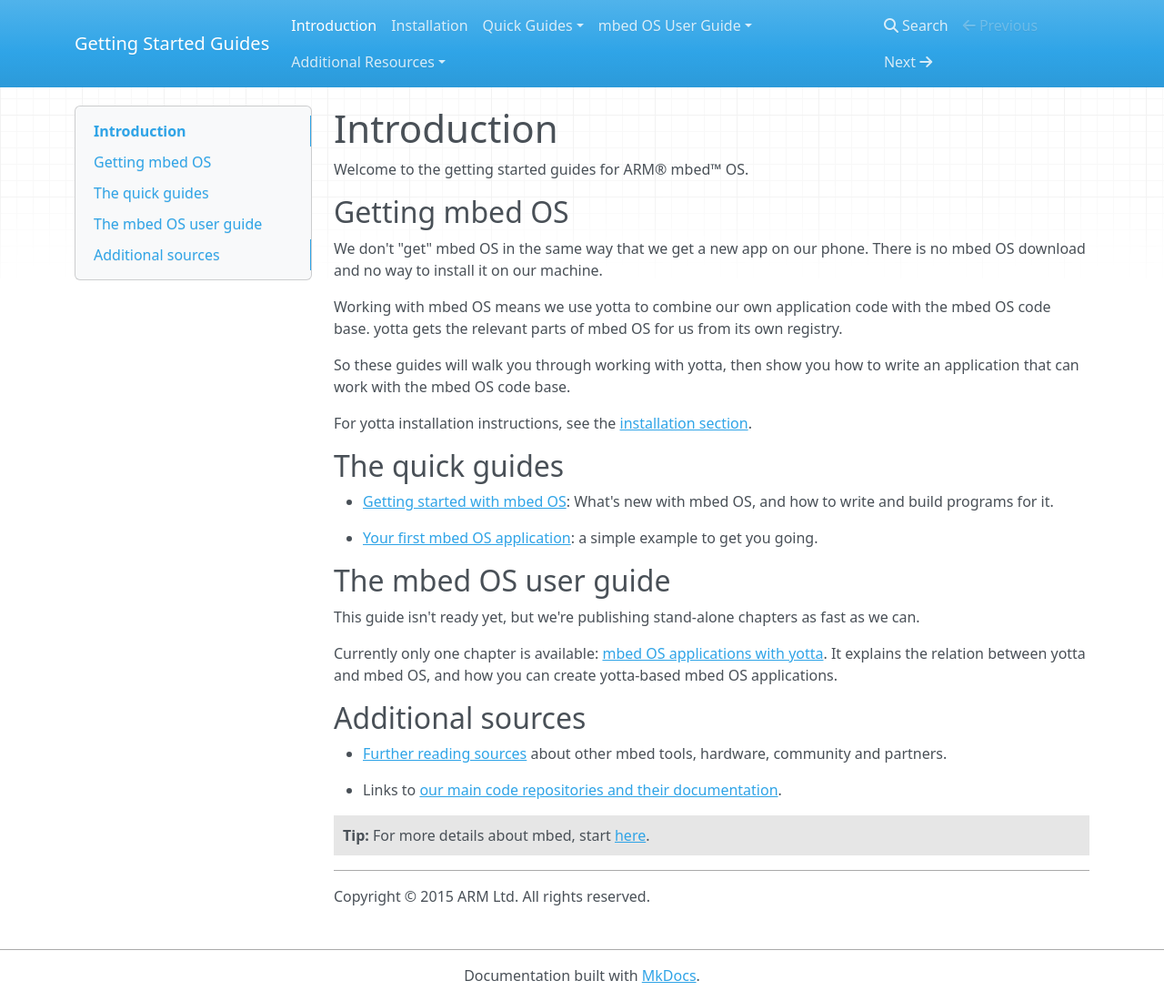
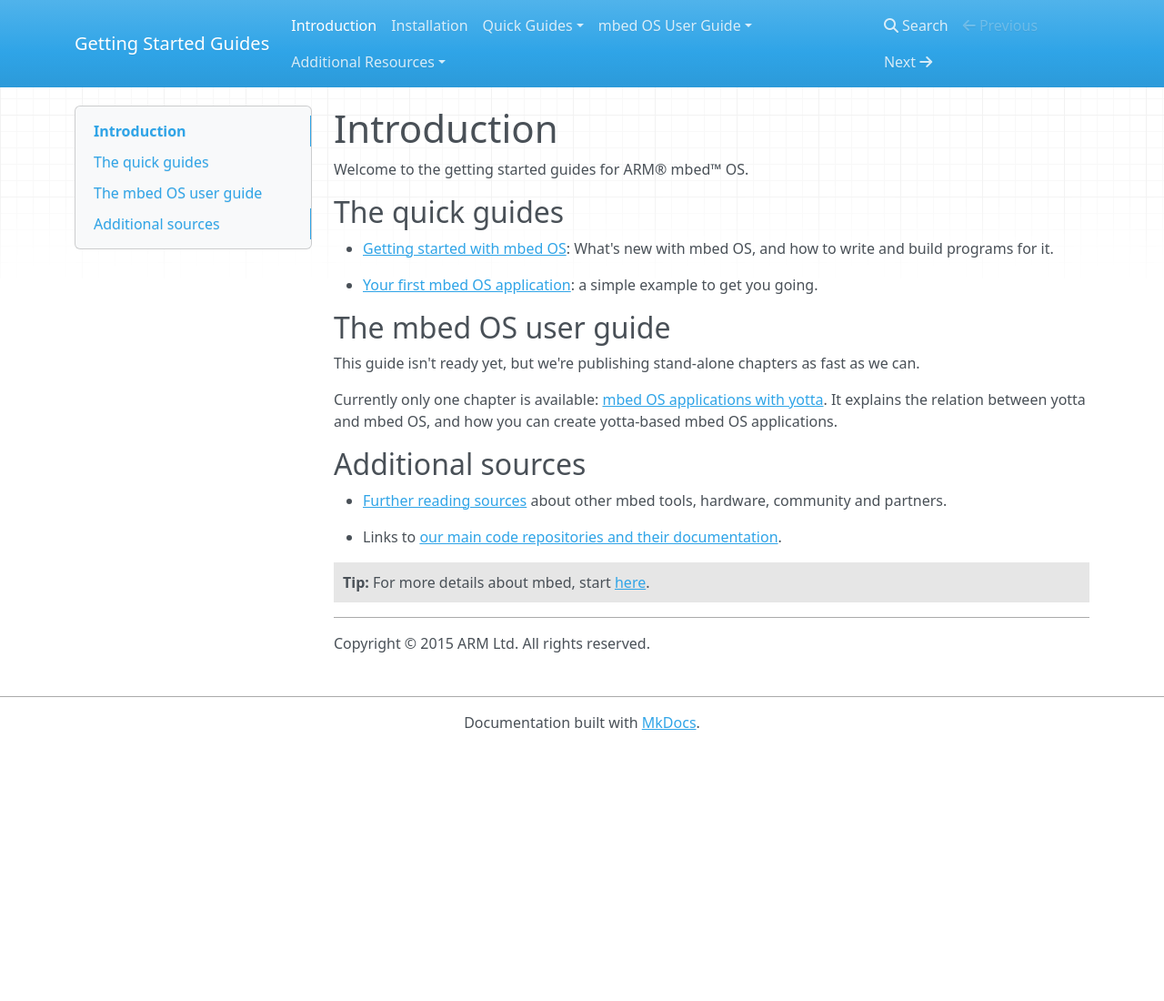
Before and after one commit to ARMmbed/GettingStartedmbedOS, an MkDocs documentation site: the page built from Docs/index.md, in a window 1280 px wide and 1100 px high. Shown: the whole window at 91% size. Built offline with MkDocs 1.6.1, drawn with Linux system fonts in a browser that asks for light colours; nearby versions of some CDN libraries; old or Windows-style settings are respelled for this version of MkDocs.

Commit message:
Removing the installation bit

```diff
--- a/Docs/index.md
+++ b/Docs/index.md
@@ -1,16 +1,6 @@
 # Introduction
 
 Welcome to the getting started guides for ARM® mbed™ OS.
-
-## Getting mbed OS
-
-We don't "get" mbed OS in the same way that we get a new app on our phone. There is no mbed OS download and no way to install it on our machine.
-
-Working with mbed OS means we use yotta to combine our own application code with the mbed OS code base. yotta gets the relevant parts of mbed OS for us from its own registry.
-
-So these guides will walk you through working with yotta, then show you how to write an application that can work with the mbed OS code base.
-
-For yotta installation instructions, see the [installation section](installation.md).
 
 ## The quick guides
 
```
